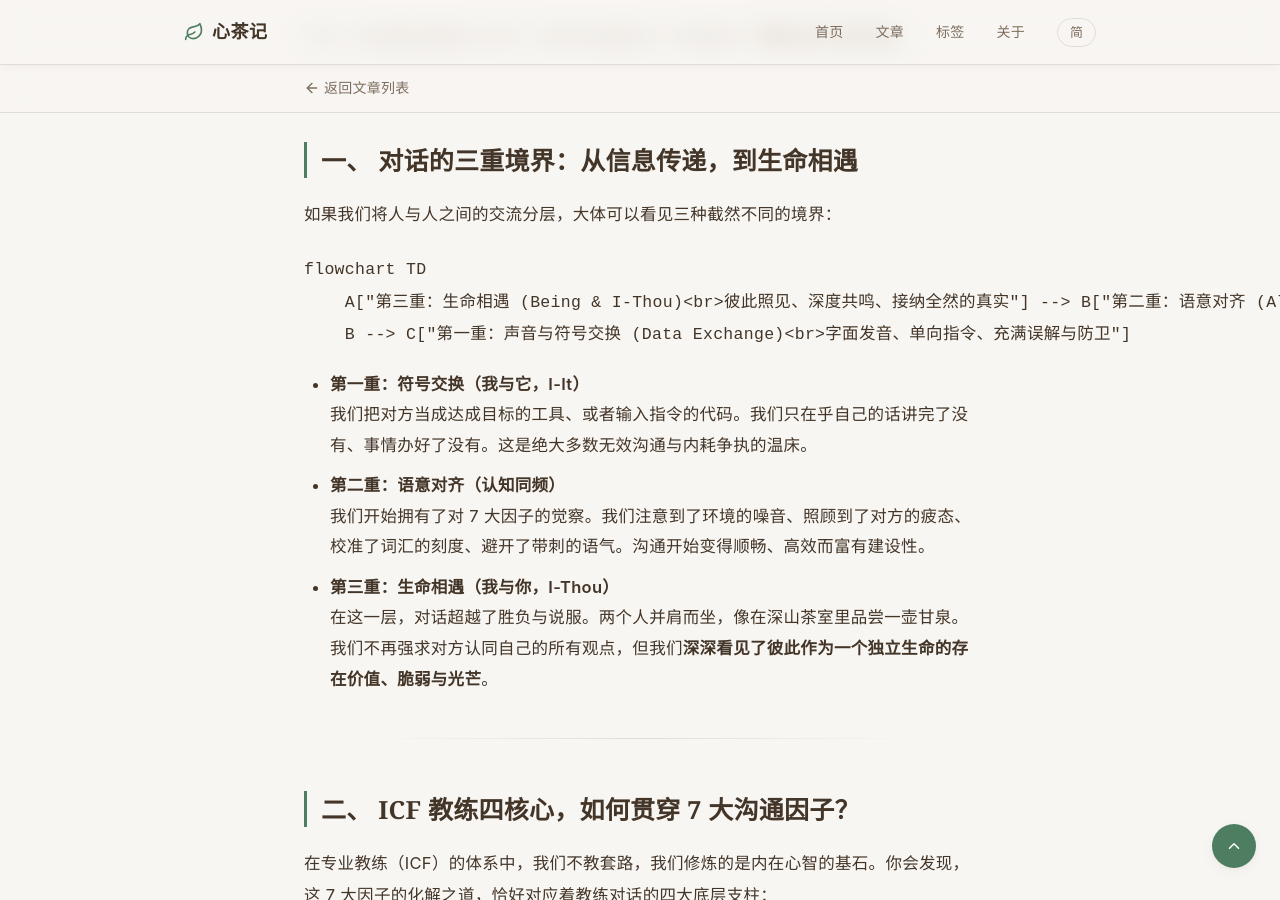
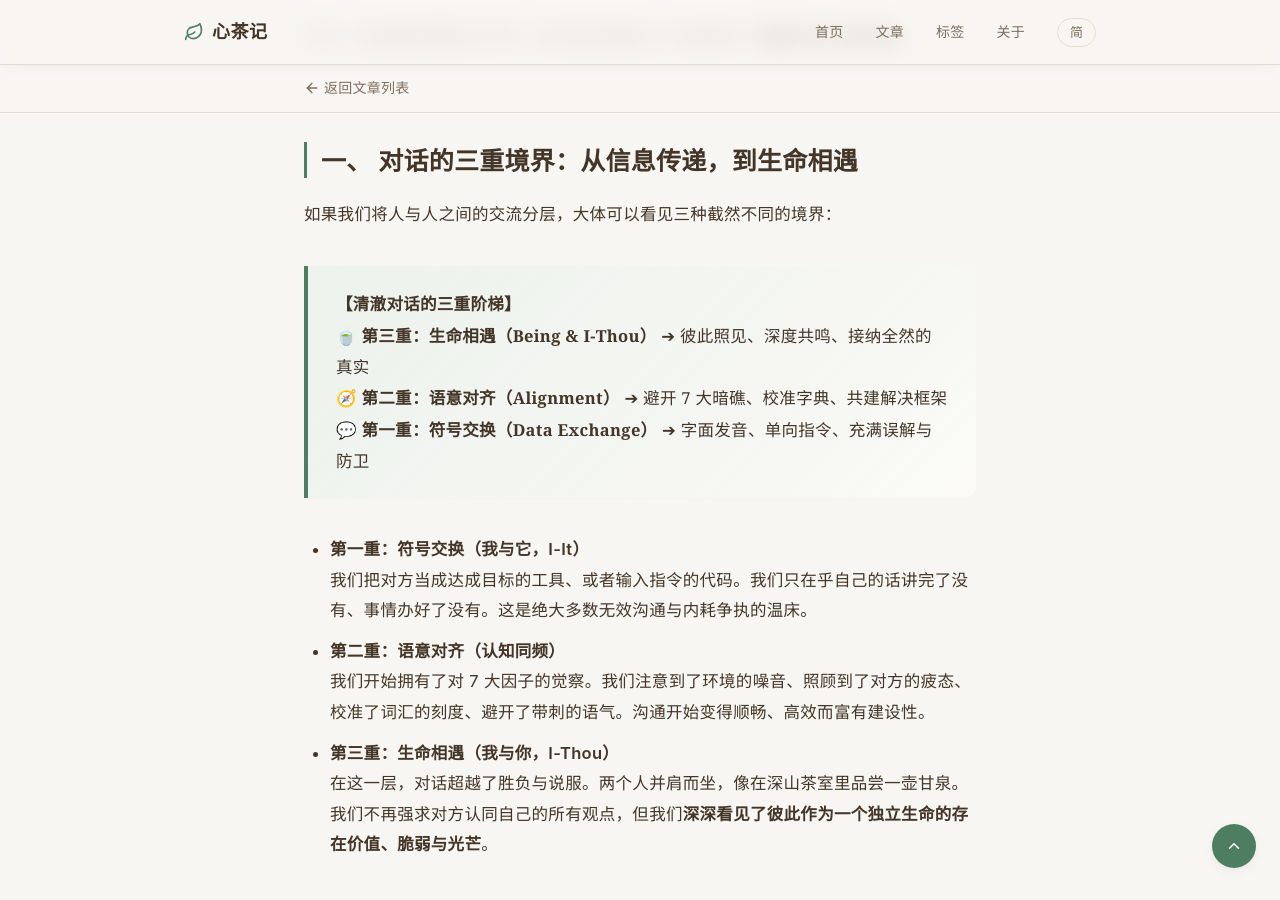
Before and after one commit to coachsunny/blog, a Jekyll site: the page built from _posts/2026-10-24-communication-factors-integration.md, in a window 1280 px wide and 900 px high, scrolled down 1394 px. Built offline with Jekyll 4.4.1, drawn with Linux system fonts in a browser that asks for light colours.

Commit message:
fix(post): replace raw mermaid code block with Zen blockquote hierarchy in 2026-10-24 integration post

````diff
--- a/_posts/2026-10-24-communication-factors-integration.md
+++ b/_posts/2026-10-24-communication-factors-integration.md
@@ -36,11 +36,10 @@
 
 如果我们将人与人之间的交流分层，大体可以看见三种截然不同的境界：
 
-```mermaid
-flowchart TD
-    A["第三重：生命相遇 (Being & I-Thou)<br>彼此照见、深度共鸣、接纳全然的真实"] --> B["第二重：语意对齐 (Alignment)<br>避开 7 大暗礁、校准字典、共建解决框架"]
-    B --> C["第一重：声音与符号交换 (Data Exchange)<br>字面发音、单向指令、充满误解与防卫"]
-```
+> **【清澈对话的三重阶梯】**
+> 🍵 **第三重：生命相遇（Being & I-Thou）** ➔ 彼此照见、深度共鸣、接纳全然的真实
+> 🧭 **第二重：语意对齐（Alignment）** ➔ 避开 7 大暗礁、校准字典、共建解决框架
+> 💬 **第一重：符号交换（Data Exchange）** ➔ 字面发音、单向指令、充满误解与防卫
 
 * **第一重：符号交换（我与它，I-It）**
   我们把对方当成达成目标的工具、或者输入指令的代码。我们只在乎自己的话讲完了没有、事情办好了没有。这是绝大多数无效沟通与内耗争执的温床。
````
